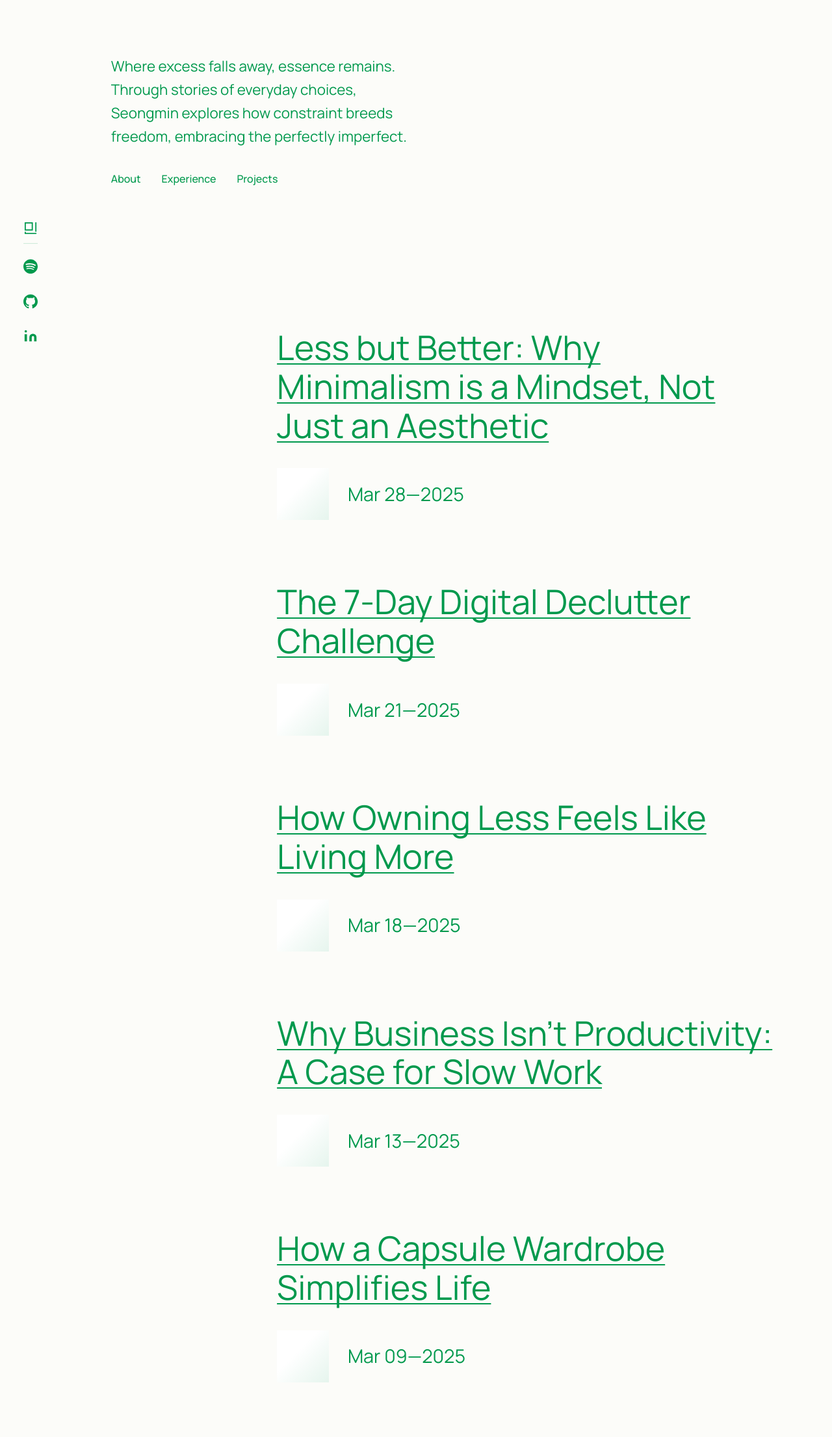
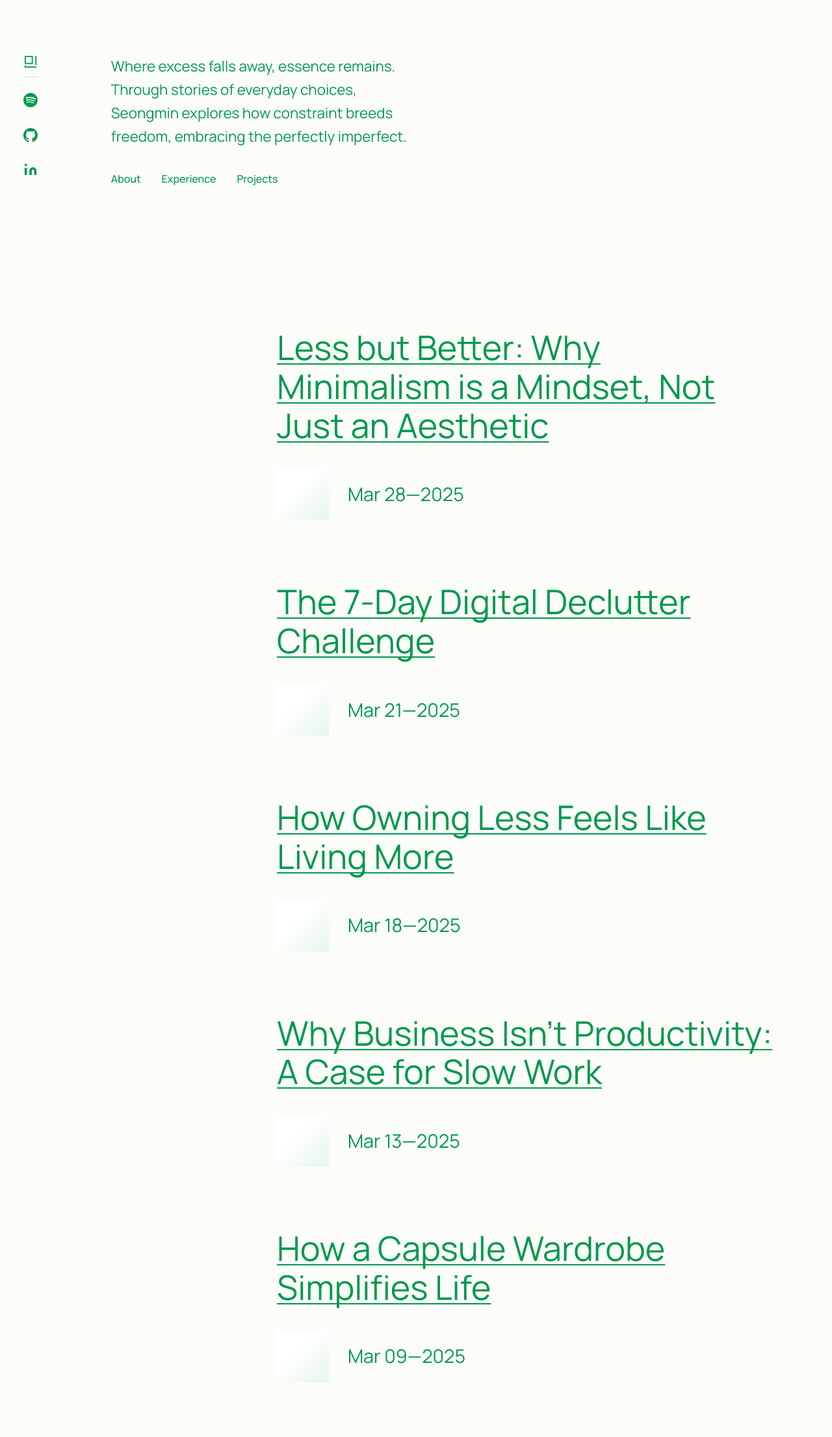
Before and after one commit to takeachangs/takeachangs.github.io, a Jekyll site: the page built from index.html, in a window 1280 px wide. Shown: the whole page at 65% size. Built offline with Jekyll 4.4.1, drawn with Linux system fonts in a browser that asks for light colours; grey boxes are pictures that could not be loaded.

Commit message:
lowered down the main logo to match the vertical padding of the intro text

```diff
--- a/css/styles.css
+++ b/css/styles.css
@@ -572,8 +572,7 @@ body {
 .social-sidebar {
   position: fixed;
   left: calc(var(--base-spacing) * 1.5);
-  top: 50%;
-  transform: translateY(-50%);
+  top: calc(var(--base-spacing) * 3.5);
   z-index: 10;
 }
 
```
